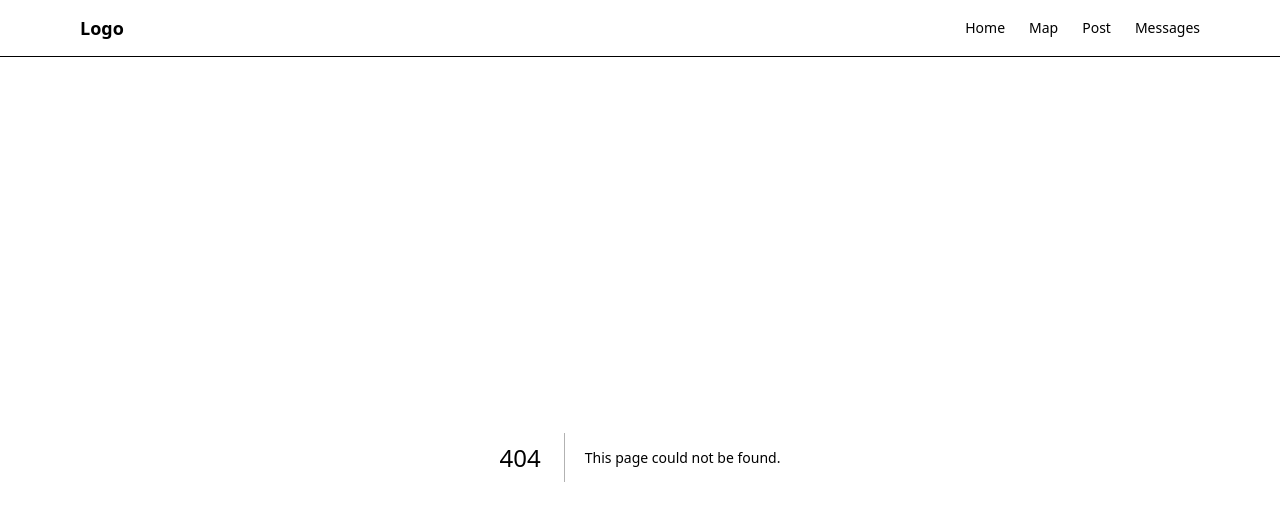
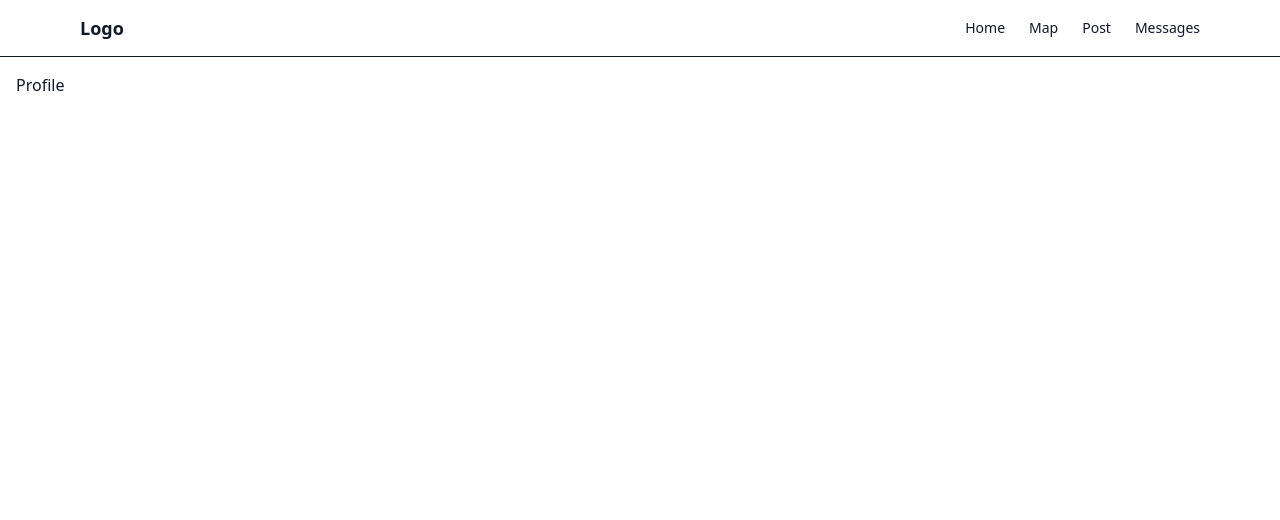
Before and after one commit to jaborov2007/real-eatate-app, a Next.js app: page /profile in a window 1280 px wide. Before the commit this address had no page. Shown: the top 520 px of the page. Built offline with nearby package versions, Linux system fonts and the light colour scheme.

Commit message:
Add files via upload

```diff
--- /dev/null
+++ b/src/app/profile/page.tsx
@@ -0,0 +1,3 @@
+export default function Page() {
+  return <div style={{ padding: 16 }}>Profile</div>;
+}
```
